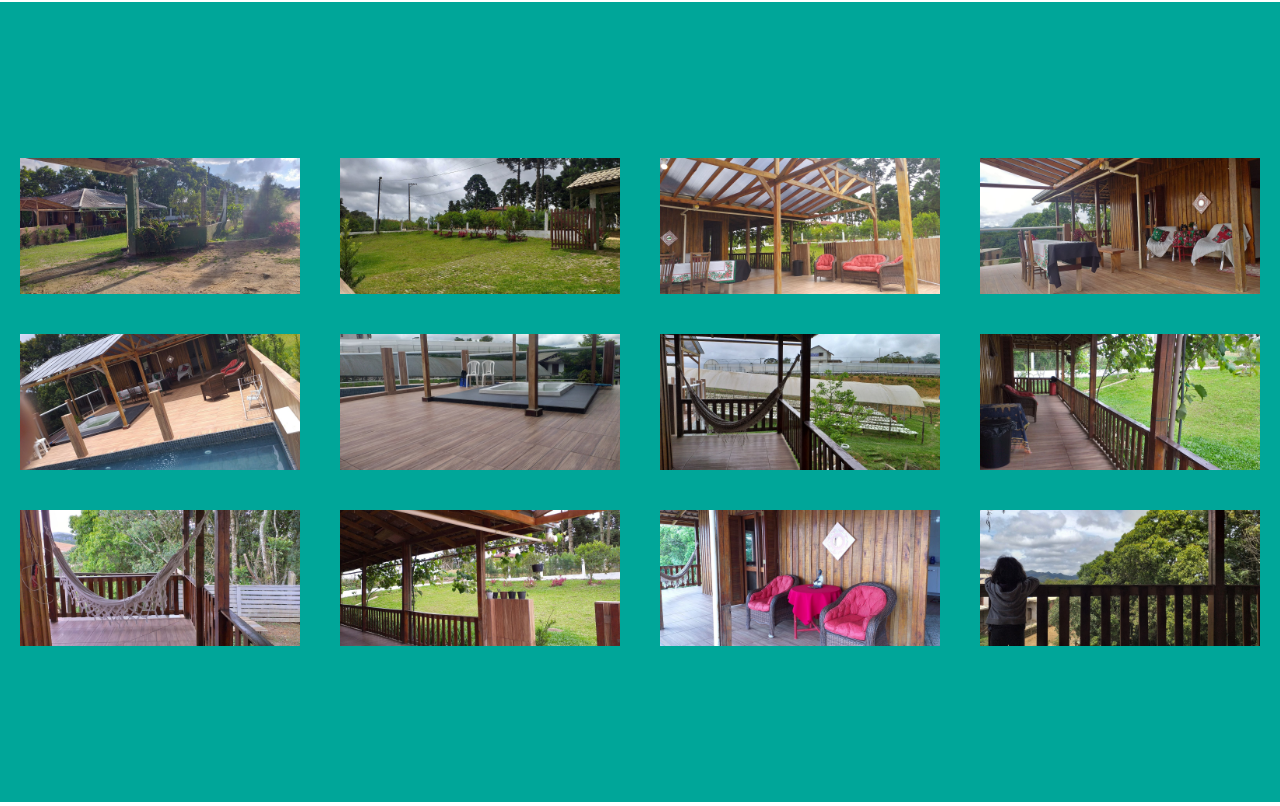
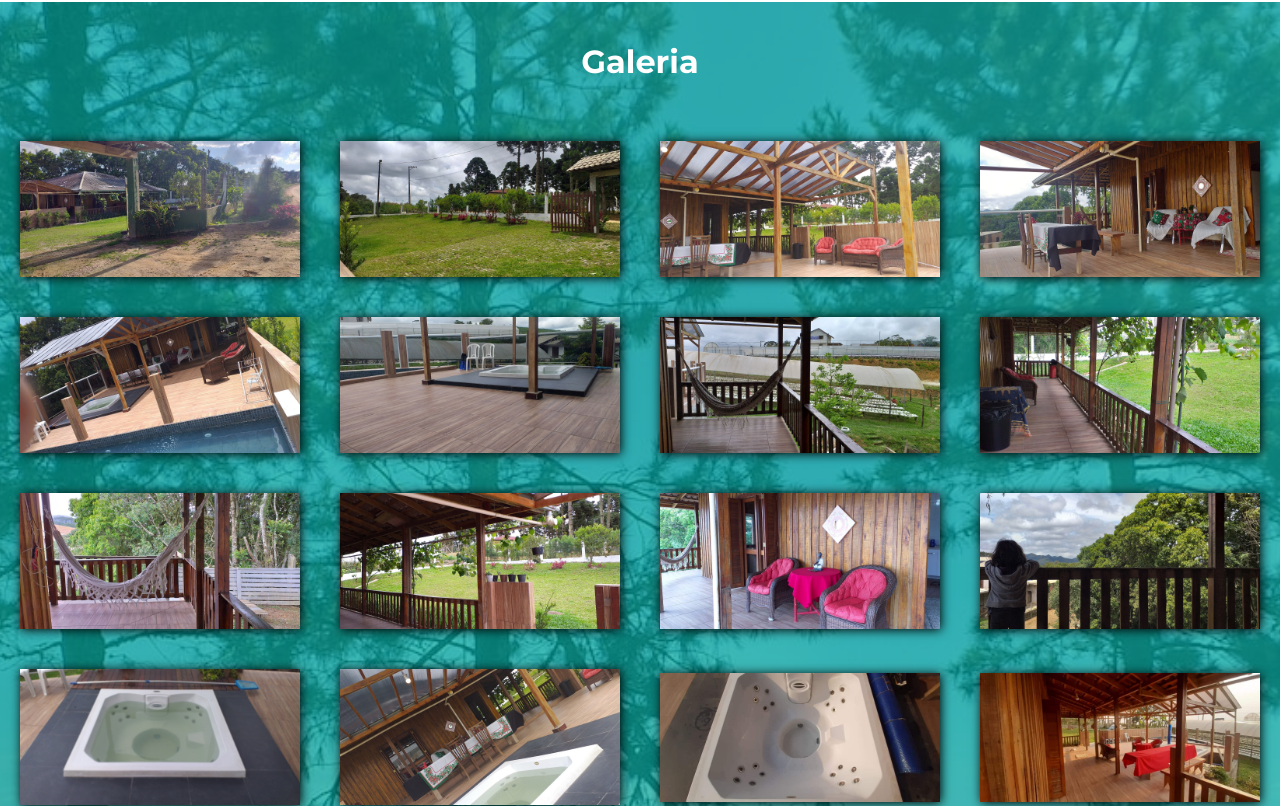
Before and after one commit to fabriciocunhauk/Projeto-chacara-colonia-malhada, a React (Create React App) app: page / in a window 1280 px wide. Shown: the part 1694-2500 px from the top of the page. Built offline with nearby package versions, Linux system fonts and the light colour scheme.

Commit message:
Galery effects

```diff
--- a/src/components/galerySection.component/GalerySection.jsx
+++ b/src/components/galerySection.component/GalerySection.jsx
@@ -5,6 +5,7 @@ import { GalerySectionContainer, GaleryCardContainer, CardImage } from './galery
 const GalerySection = () => {
     return (
         <GalerySectionContainer id="galery-section">
+            <h1>Galeria</h1>
             <GaleryCardContainer>
                 {galeryPhotos.map(image => {
                     return <CardImage src={image.photo} key={image.id} />
--- a/src/components/galerySection.component/galery-section.styles.js
+++ b/src/components/galerySection.component/galery-section.styles.js
@@ -1,12 +1,35 @@
 import styled from 'styled-components';
+import gasleryBackground from '../../images/outside-area-16.jpg';
 
 export const GalerySectionContainer = styled.div`
-    display: flex;
-    justify-content: center;
-    align-items: center;
+    text-align: center;
     width: 100vw;
-    height: 100vh;
-    background: #00A699;
+    position: relative;
+    background-image: url(${gasleryBackground});
+    background-position: center;
+    background-repeat: no-repeat;
+    background-size: cover;
+    z-index: 0;
+
+    h1 {
+        padding: 40px;
+        color: white;
+    }
+
+
+    &::before {
+        content: "";
+        background: #00A699;
+        width: 100%;
+        height: 100%;
+        position: absolute;
+        top: 0;
+        left: 0;
+        bottom: 0;
+        right: 0;
+        z-index: -1;
+        opacity: .7;
+    }
 `;
 
 export const GaleryCardContainer = styled.div`
@@ -14,6 +37,7 @@ export const GaleryCardContainer = styled.div`
     flex-wrap: wrap;
     align-items: center;
     justify-content: space-around;
+    padding-bottom: 50px;
     max-width: 1360px;
     max-height: 80%;
 `;
@@ -22,4 +46,11 @@ export const CardImage = styled.img`
     width: 280px;
     margin: 20px;
     object-fit: contain;
+    box-shadow: 1px 1px 10px black;
+    transition: all .4s ease-in-out;
+    cursor: pointer;
+
+    &:hover {
+        transform: scale(1.2);
+    }
 `;
--- a/src/data/galeryData.js
+++ b/src/data/galeryData.js
@@ -10,6 +10,18 @@ import outsideNine from '../images/outside-area-9.jpg';
 import outsideTen from '../images/outside-area-10.jpg';
 import outsideEleven from '../images/outside-area-11.jpg';
 import outsideTwelve from '../images/outside-area-15.jpg';
+import outsideThirteen from '../images/jacuzi-1.jpg';
+import outsideFourteen from '../images/jacuzi-2.jpg';
+import outsideFifteen from '../images/jacuzi-3.jpg';
+import outsideSixteen from '../images/house-4.jpg';
+import outsideSeventeen from '../images/outside-area-7.jpg';
+import outsideEigteen from '../images/interior-2.jpg';
+import outsideNineteen from '../images/interior-1.jpg';
+import outsideTwenty from '../images/interior-3.jpg';
+import outsideTwentyOne from '../images/interior-4.jpg';
+import outsideTwentyTwo from '../images/house-6.jpg';
+import outsideTwentyThree from '../images/interior-4.jpg';
+import outsideTwentyFour from '../images/interior-4.jpg';
 
 export const galeryPhotos = [
     {
@@ -60,5 +72,53 @@ export const galeryPhotos = [
         id: 12,
         photo: outsideTwelve
     },
+    {
+        id: 13,
+        photo: outsideThirteen
+    },
+    {
+        id: 14,
+        photo: outsideFourteen
+    },
+    {
+        id: 15,
+        photo: outsideFifteen
+    },
+    {
+        id: 16,
+        photo: outsideSixteen
+    },
+    {
+        id: 17,
+        photo: outsideSeventeen
+    },
+    {
+        id: 18,
+        photo: outsideEigteen
+    },
+    {
+        id: 19,
+        photo: outsideNineteen
+    },
+    {
+        id: 20,
+        photo: outsideTwenty
+    },
+    {
+        id: 21,
+        photo: outsideTwentyOne
+    },
+    {
+        id: 22,
+        photo: outsideTwentyTwo
+    },
+    {
+        id: 23,
+        photo: outsideTwentyThree
+    },
+    {
+        id: 24,
+        photo: outsideTwentyFour
+    },
 
 ]
```
Also changed, not shown: src/images/vista-da-chacara.JPG (added), 1 other file (tests, documents, lock files or other folders).
